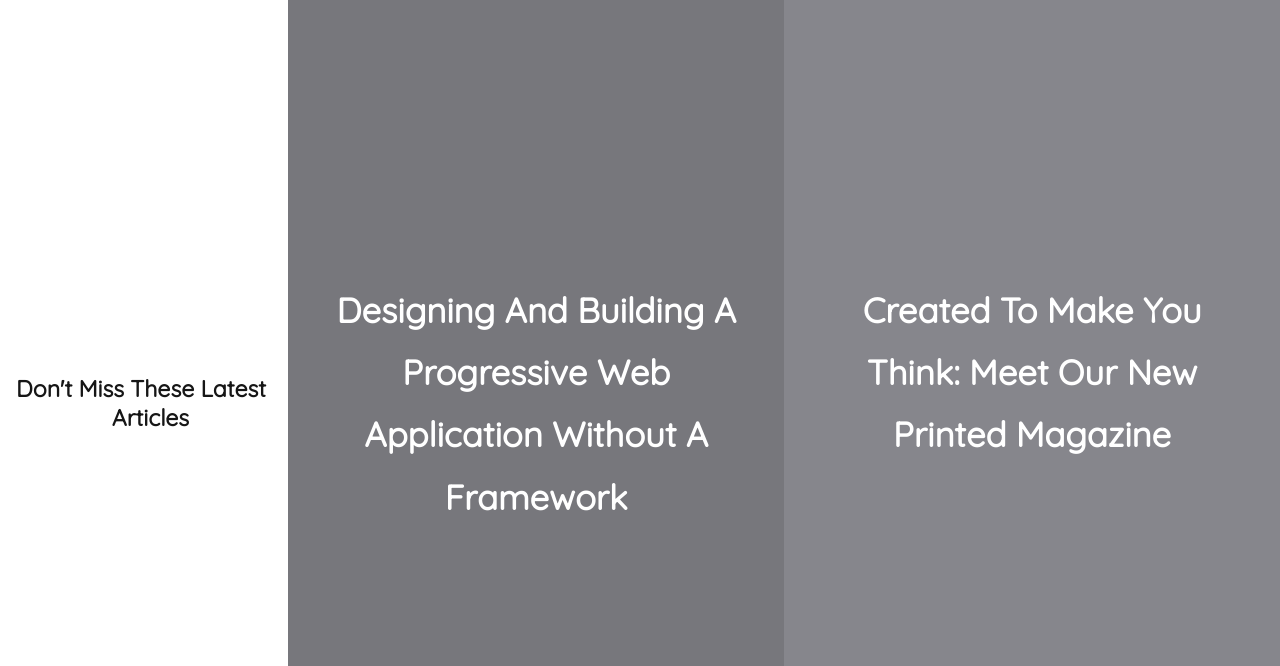
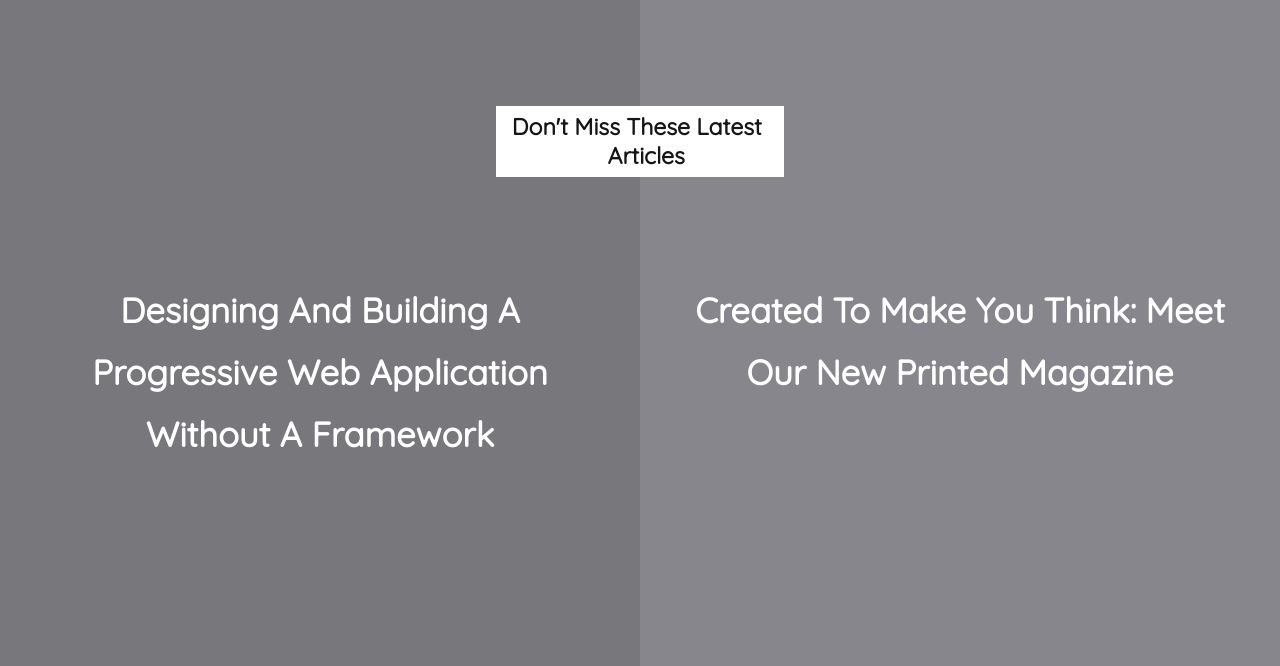
Before and after one commit to Ashah15/Design-Teardown, a plain HTML site: page index.html in a window 1280 px wide. Shown: the part 134-800 px from the top of the page. Drawn offline with Linux system fonts and the light colour scheme; a web font is replaced by a local one.

Commit message:
Update style.css

```diff
--- a/css/style.css
+++ b/css/style.css
@@ -80,8 +80,8 @@ nav{
     padding: .4rem 1rem;
     background: #fff;
     margin: auto;
-    top: -50%;
-    position: relative;
+    top: 30%;
+    position: absolute;
 }
 .latest-post-caption{
   font-size:1.8em;
```
